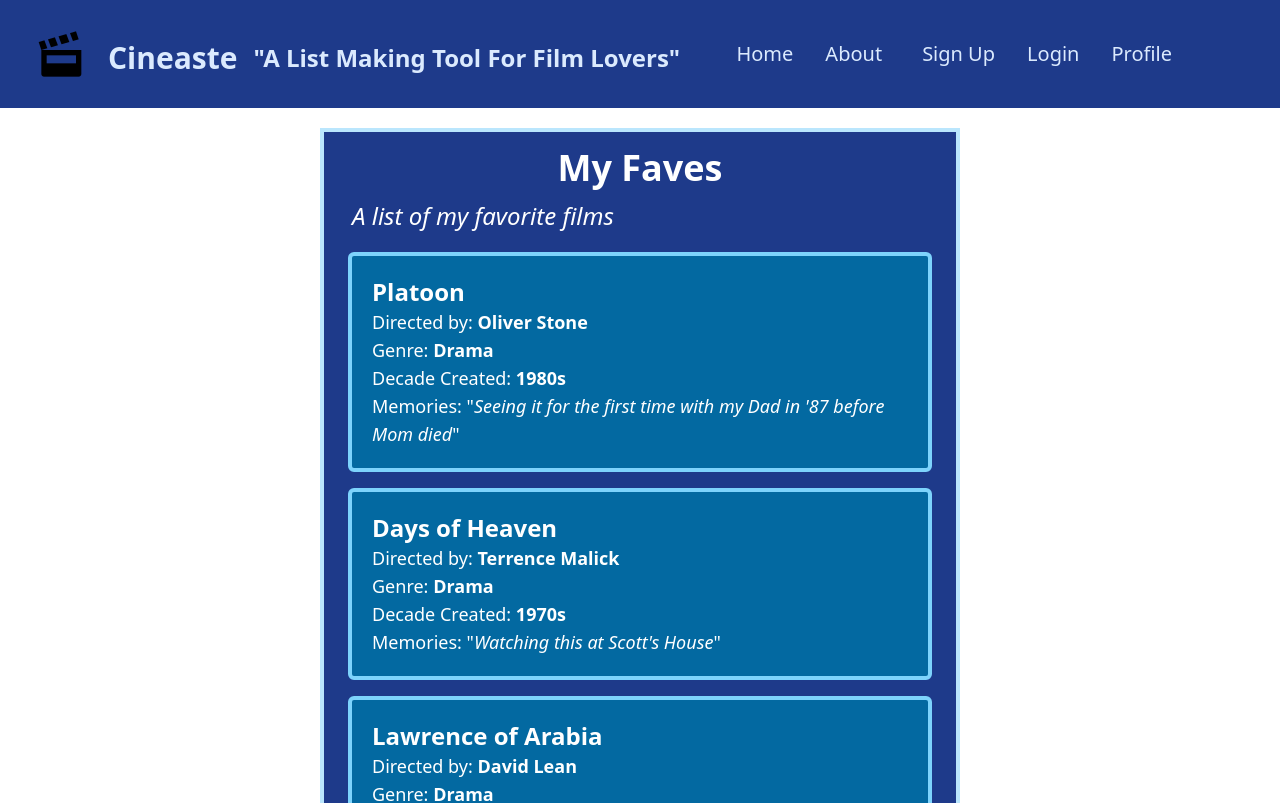
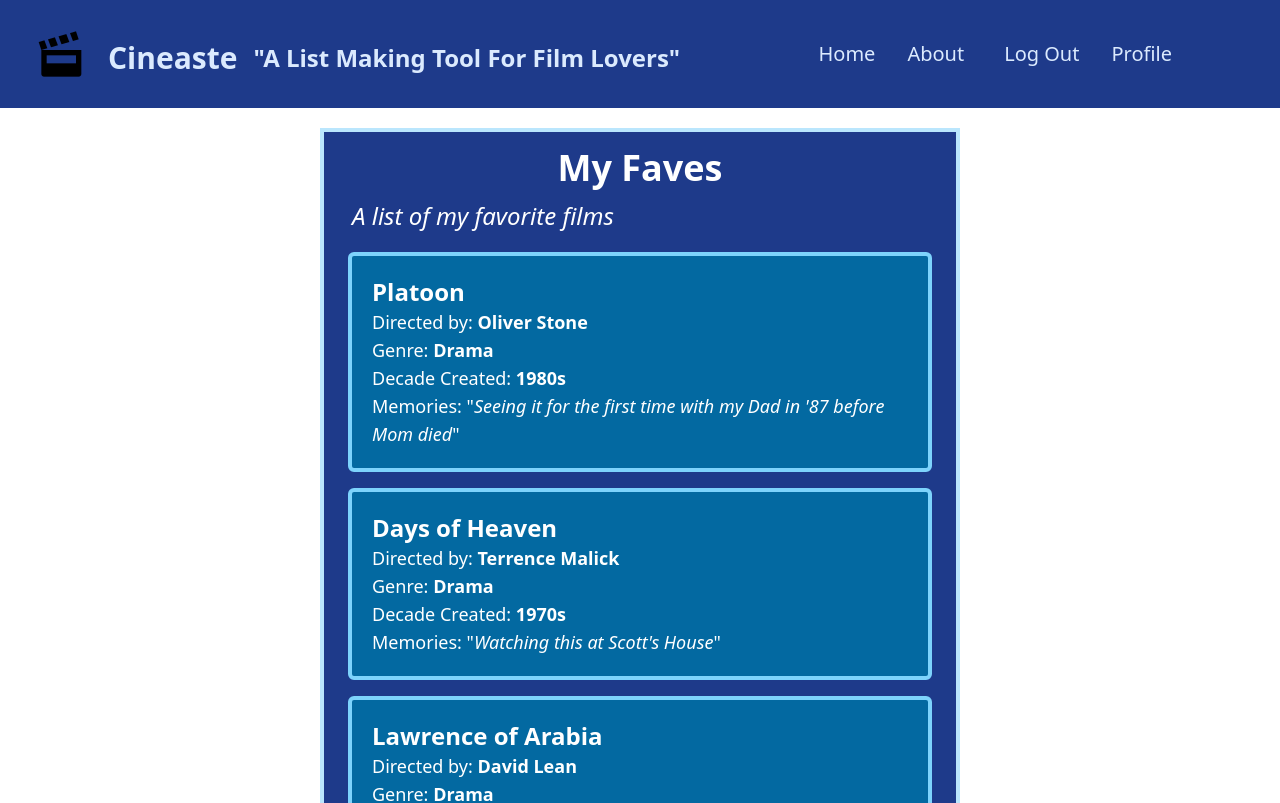
Before and after one commit to papadavis47/cineaste, a React (Create React App) app: page /profile in a window 1280 px wide. Shown: the top 803 px of the page. Built offline with nearby package versions, Linux system fonts and the light colour scheme.

Commit message:
Initial setup for login state in App component

```diff
--- a/package.json
+++ b/package.json
@@ -10,6 +10,7 @@
     "react-dom": "^17.0.2",
     "react-router-dom": "^6.2.1",
     "react-scripts": "5.0.0",
+    "uuid": "^8.3.2",
     "web-vitals": "^2.1.3"
   },
   "scripts": {
--- a/src/App.js
+++ b/src/App.js
@@ -1,3 +1,4 @@
+import { useState } from "react";
 import { BrowserRouter as Router, Routes, Route } from "react-router-dom";
 import NavBar from "./components/NavBar/NavBar.js";
 import Home from "./pages/Home.js";
@@ -10,9 +11,19 @@ import Lists from "./pages/Lists.js";
 import NotFound from "./pages/NotFound.js";
 
 function App() {
+  const [userLoggedIn, setUserLoggedIn] = useState(true);
+
+  const logout = () => {
+    setUserLoggedIn(false);
+  };
+
+  const login = () => {
+    setUserLoggedIn(true);
+  };
+
   return (
     <Router>
-      <NavBar />
+      <NavBar userLoggedIn={userLoggedIn} logout={logout} login={login} />
       <Routes>
         <Route path='/' element={<Home />} />
         <Route path='/about' element={<About />} />
--- a/src/components/Movie/Movie.js
+++ b/src/components/Movie/Movie.js
@@ -1,17 +1,7 @@
 import React from "react";
 
-// const movie = [
-//   {
-//     name: "Platoon",
-//     director: "Oliver Stone",
-//     genre: "Drama",
-//     memories: "Seeing it for the first time with my Dad in '87 before Mom died",
-//     decadeCreated: "1980s",
-//   },
-// ];
-
-const Movie = (props) => {
-  const { name, director, genre, decadeCreated, memories, id } = props;
+const Movie = (movies) => {
+  const { name, director, genre, decadeCreated, memories, id } = movies;
   return (
     <div
       key={id}
--- a/src/components/MovieList/MovieList.js
+++ b/src/components/MovieList/MovieList.js
@@ -12,7 +12,7 @@ const MovieList = (props) => {
         <h2 className='mb-3 ml-3 text-2xl italic max-width-fit'>{description}</h2>
       </div>
       {movies.map((movie) => {
-        return <Movie {...movie} />;
+        return <Movie key={movie.id} {...movie} />;
       })}
       <div>
         <p className='my-3 ml-3 text-2xl italic text-white max-width-fit'>"{notes}"</p>
--- a/src/components/NavBar/NavBar.js
+++ b/src/components/NavBar/NavBar.js
@@ -2,7 +2,7 @@ import React from "react";
 import { Link } from "react-router-dom";
 import logo from "../../images/cinema_icon.png";
 
-const NavBar = () => {
+const NavBar = ({ userLoggedIn, logout, login }) => {
   return (
     <div className='flex items-center justify-between px-4 py-2 text-blue-100 bg-blue-900'>
       <Link to='/' className='inline'>
@@ -22,15 +22,29 @@ const NavBar = () => {
           <li className='px-3 mr-2'>
             <Link to='/about'>About</Link>
           </li>
+          {!userLoggedIn && (
             <li className='px-3 ml-2'>
               <Link to='/signup'>Sign Up</Link>
             </li>
+          )}
+          {!userLoggedIn ? (
             <li className='px-3 ml-2'>
-            <Link to='/login'>Login</Link>
+              <Link to='/login' onClick={login}>
+                Login
+              </Link>
             </li>
+          ) : (
+            <li className='px-3 ml-2'>
+              <Link to='/' onClick={logout}>
+                Log Out
+              </Link>
+            </li>
+          )}
+          {userLoggedIn && (
             <li className='px-3 ml-2'>
               <Link to='/profile'>Profile</Link>
             </li>
+          )}
         </ul>
       </nav>
     </div>
--- a/src/data/data.js
+++ b/src/data/data.js
@@ -1,3 +1,4 @@
+import { v4 as uuidv4 } from "uuid";
 export const movies = [
   {
     id: 1,
@@ -35,19 +36,19 @@ export const movies = [
 
 export const lists = [
   {
-    id: 1,
+    id: uuidv4(),
     title: "My Faves",
     description: "A list of my favorite films",
     notes: "This is the ultimate list of cool films",
   },
   {
-    id: 2,
+    id: uuidv4(),
     title: "DVDS I Own",
     description: "These DVD have been purchased over the years since 2003",
     notes: "I am saving these for Nicaragua or the Airstream.",
   },
   {
-    id: 3,
+    id: uuidv4(),
     title: "My Blu-Rays",
     description: "A list of Blu-Ray special films",
     notes: "These are the blu-rays I have invested in since 2009 or so",
--- a/src/pages/Profile.js
+++ b/src/pages/Profile.js
@@ -6,7 +6,7 @@ const Profile = () => {
   return (
     <div className='flex flex-col items-center'>
       {lists.map((list) => {
-        return <MovieList {...list} />;
+        return <MovieList key={list.id} {...list} />;
       })}
     </div>
   );
```
Lines whose indentation alone changed are shown as unchanged.
